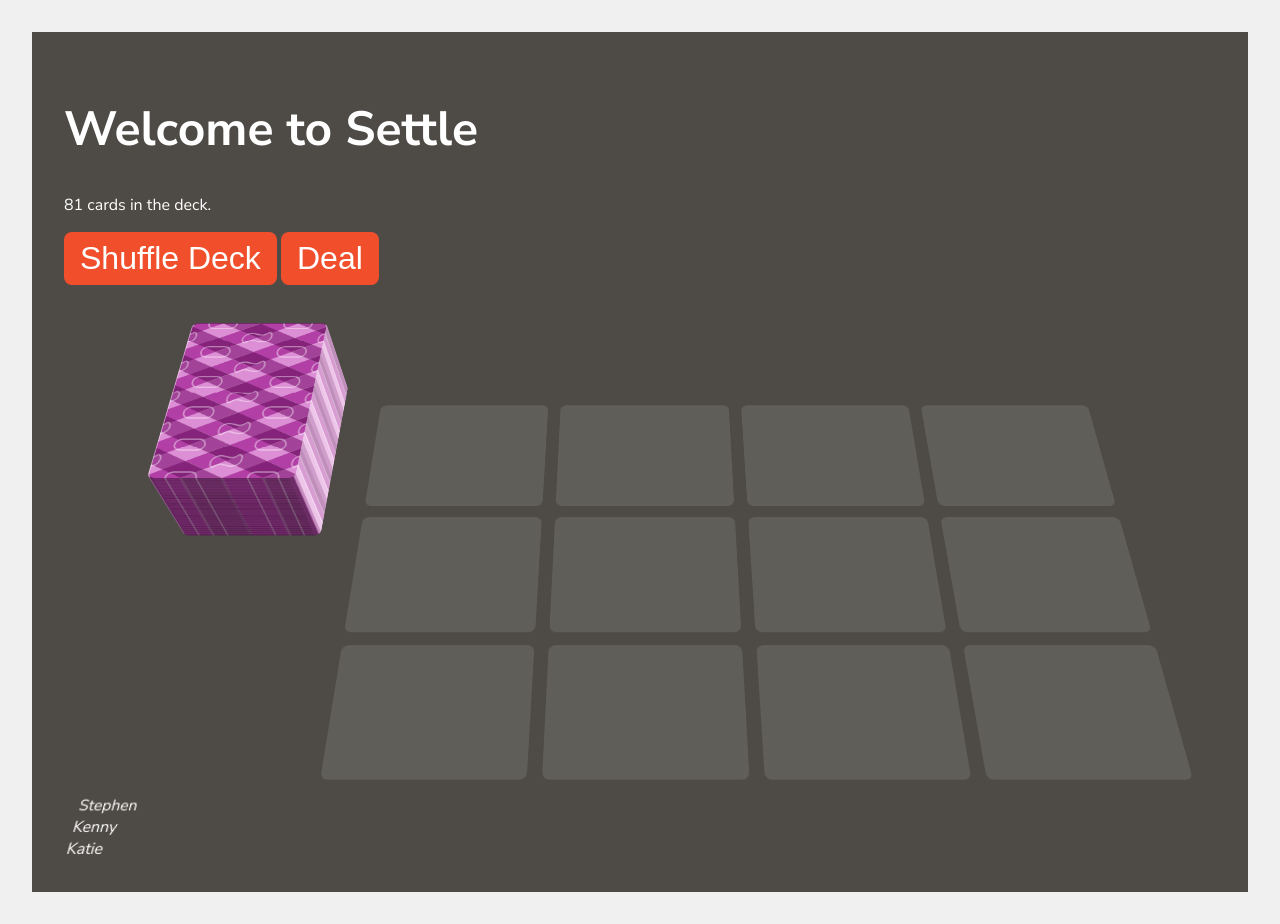
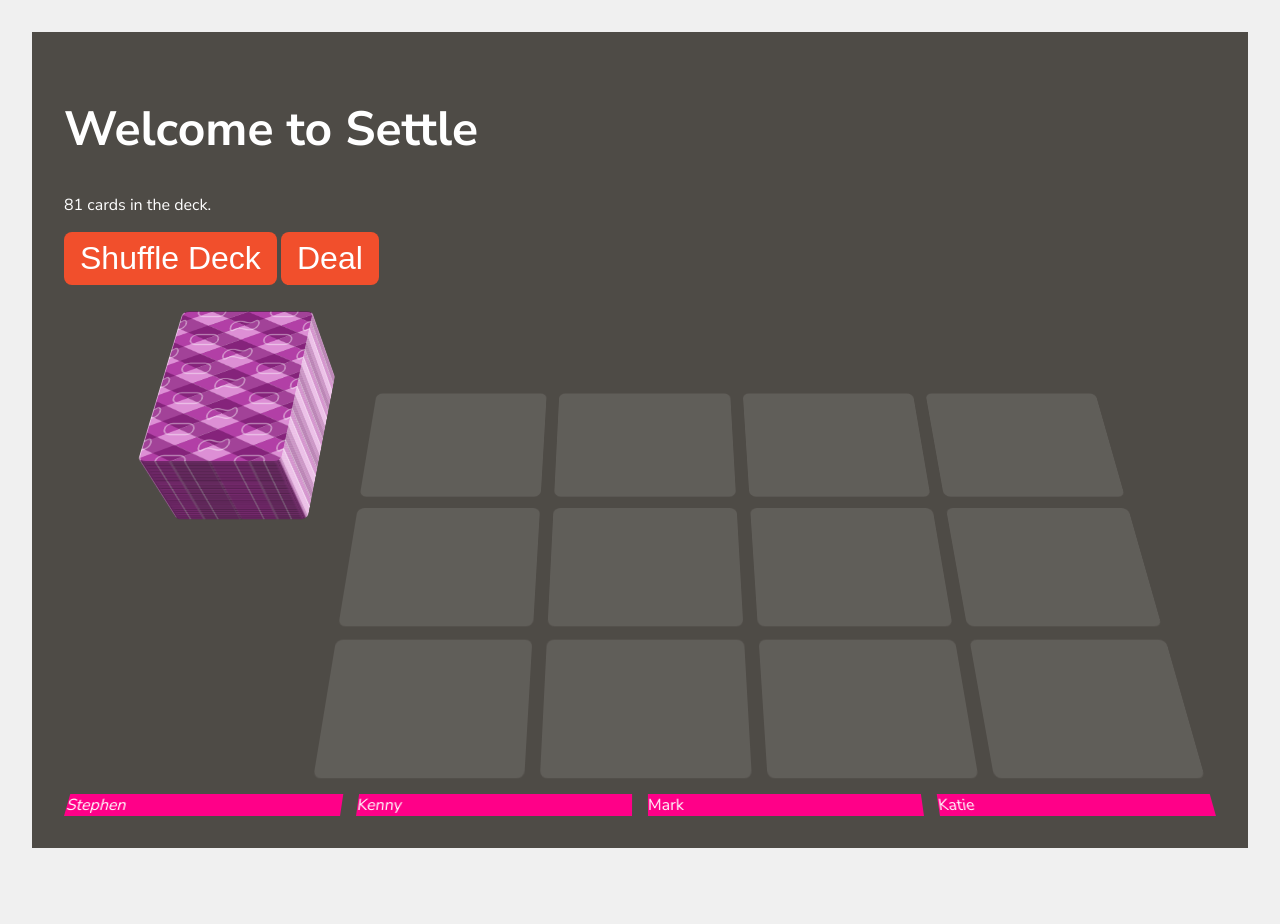
Before and after one commit to stephenjbell/settle, a SvelteKit app: page / in a window 1280 px wide. After the commit the page ends 880 px from the top, so only its background shows below. Built offline with nearby package versions, Linux system fonts and the light colour scheme.

Commit message:
Player area fills width

```diff
--- a/package.json
+++ b/package.json
@@ -28,6 +28,6 @@
 	},
 	"type": "module",
 	"dependencies": {
-		"svelte-preprocess": "^5.1.2"
+		"svelte-preprocess": "^5.1.3"
 	}
 }
--- a/src/lib/components/Card.svelte
+++ b/src/lib/components/Card.svelte
@@ -11,6 +11,8 @@
     export let rotX = 0;
     export let rotY = 0;
     export let rotZ = 0;
+    export let cardWidth = 100;
+    export let delay = 0;
   </script>
 
   <style>
@@ -19,7 +21,7 @@
 
   <div
     class="card quantity{quantity} {color} {shading} {shape}"
-    style="--x: {x}; --y: {y}; --z: {z}; --rotX: {rotX}; --rotY: {rotY}; --rotZ: {rotZ};"
+    style="--x: {x}; --y: {y}; --z: {z}; --rotX: {rotX}; --rotY: {rotY}; --rotZ: {rotZ}; --cardWidth: {cardWidth}; --delay: {delay}ms; "
     >
     <div class="back"></div>
     <div class="front">
--- a/src/lib/styles/card.scss
+++ b/src/lib/styles/card.scss
@@ -1,9 +1,10 @@
 .card {
     display: block;
     position: absolute;
-    width: 100%;
+    width: var(--cardWidth);
     aspect-ratio: 3.5/2.5;
     transition: 0.5s all ease-in-out;
+    transition-delay: var(--delay);
     transform-style: preserve-3d;
     transform:
         translate3d(calc(var(--x) * 1px), calc(var(--y) * 1px), calc(var(--z) * 1px))
--- a/src/lib/styles/page.scss
+++ b/src/lib/styles/page.scss
@@ -42,13 +42,14 @@
         grid-template-columns: 1fr 4fr;
         grid-template-areas:
             "drawarea playarea"
-            ". playerarea";
+            "playerarea playerarea";
         gap: 1rem;
         transform-origin: center bottom;
         transform: rotateX(35deg);
         transform-style: preserve-3d;
 
         .drawarea {
+            grid-area: drawarea;
             transform-style: preserve-3d;
             .drawpile {
                 position:relative;
@@ -57,6 +58,7 @@
         }
 
         .playarea {
+            grid-area: playarea;
             display: grid;
             grid-template-columns: repeat(4, 1fr);
             grid-template-rows: repeat(3, 1fr);
@@ -69,5 +71,20 @@
                 aspect-ratio: 3.5/2.5; // Card aspect ratio
             }
         }
+
+        .playerarea {
+            grid-area: playerarea;
+            display: flex;
+            width: 100%;
+            gap: 1rem;
+            // stretch the flex items to fill the container
+            align-items: stretch;
+
+            .player {
+                display: block;
+                background-color: #f08;
+                width: 100%;
+            }
+        }
     }
 }
--- a/src/routes/+page.svelte
+++ b/src/routes/+page.svelte
@@ -1,7 +1,17 @@
+
 <script>
 
     import { onMount } from 'svelte';
+
     import Card from '$lib/components/Card.svelte';
+
+    // Set the card width to the width of the play area spots
+    let cardWidth = 150;
+
+    function setCardWidth(){
+        let firstSpot = document.querySelector(`.playarea .playspot:nth-child(1)`);
+        cardWidth = firstSpot.offsetWidth;
+    }
 
     let players = [
         {
@@ -11,6 +21,11 @@
         },
         {
             name: 'Kenny',
+            score: 0,
+            cardsWon: [],
+        },
+        {
+            name: 'Mark',
             score: 0,
             cardsWon: [],
         },
@@ -37,13 +52,15 @@
             x: null,
             y: null,
             disabled: false,
+            cards: [], // This should only ever have 1 card in it
         });
     }
 
     // Set the Z axis of the cards to stack them up in the draw pile
-    function cardPileZs(){
+    function cardPileZandDelay(){
         for (let i = 0; i < drawPile.length; i++) {
             drawPile[i].z = (drawPile.length - i) * 1.5;
+            drawPile[i].delay = i * 0.1;
         }
     }
 
@@ -67,7 +84,7 @@
             // Set the card's position to the spot's position
             drawPile[i].x = spotX;
             drawPile[i].y = spotY;
-            drawPile[i].z = 0;
+            drawPile[i].z = 0.01; // Slightly above the table
             drawPile[i].rotX = 0;
             drawPile[i].rotY = 0;
             drawPile[i].rotZ = 0;
@@ -100,7 +117,8 @@
         });
         displayCards = tempCards;
         drawPile = tempCards;
-        cardPileZs();
+        setCardWidth();
+        cardPileZandDelay();
         // shuffle(cards);
     });
 
@@ -164,6 +182,7 @@
                         rotX={card.rotX}
                         rotY={card.rotY}
                         rotZ={card.rotZ}
+                        cardWidth="{cardWidth}px"
                     />
                 {/each}
             </div>
@@ -178,7 +197,10 @@
         </div>
         <div class="playerarea">
             {#each players as player}
-                <div class="name">{player.name}</div>
+                <div class="player">
+                    <div class="name">{player.name}</div>
+                    <div class="cardpile"></div>
+                </div>
             {/each}
         </div>
     </div>
```
